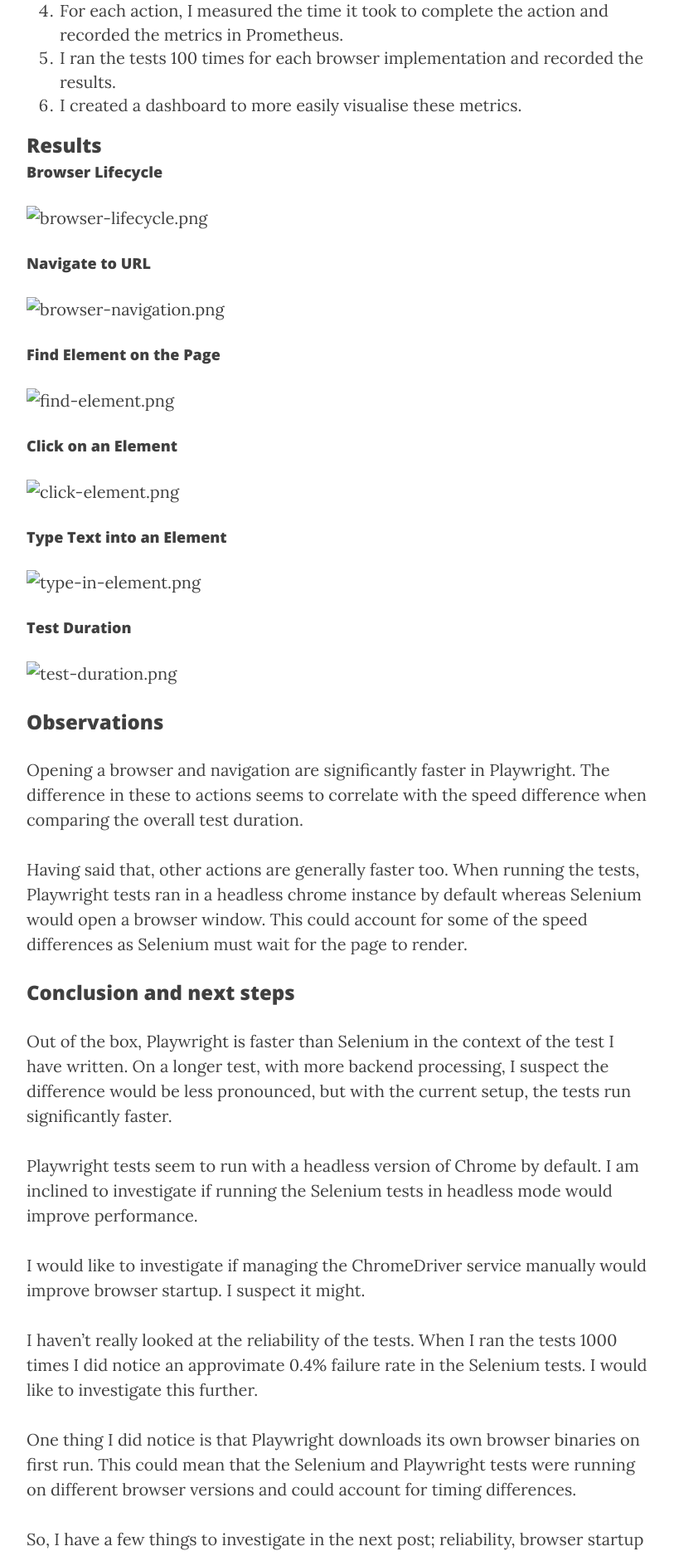
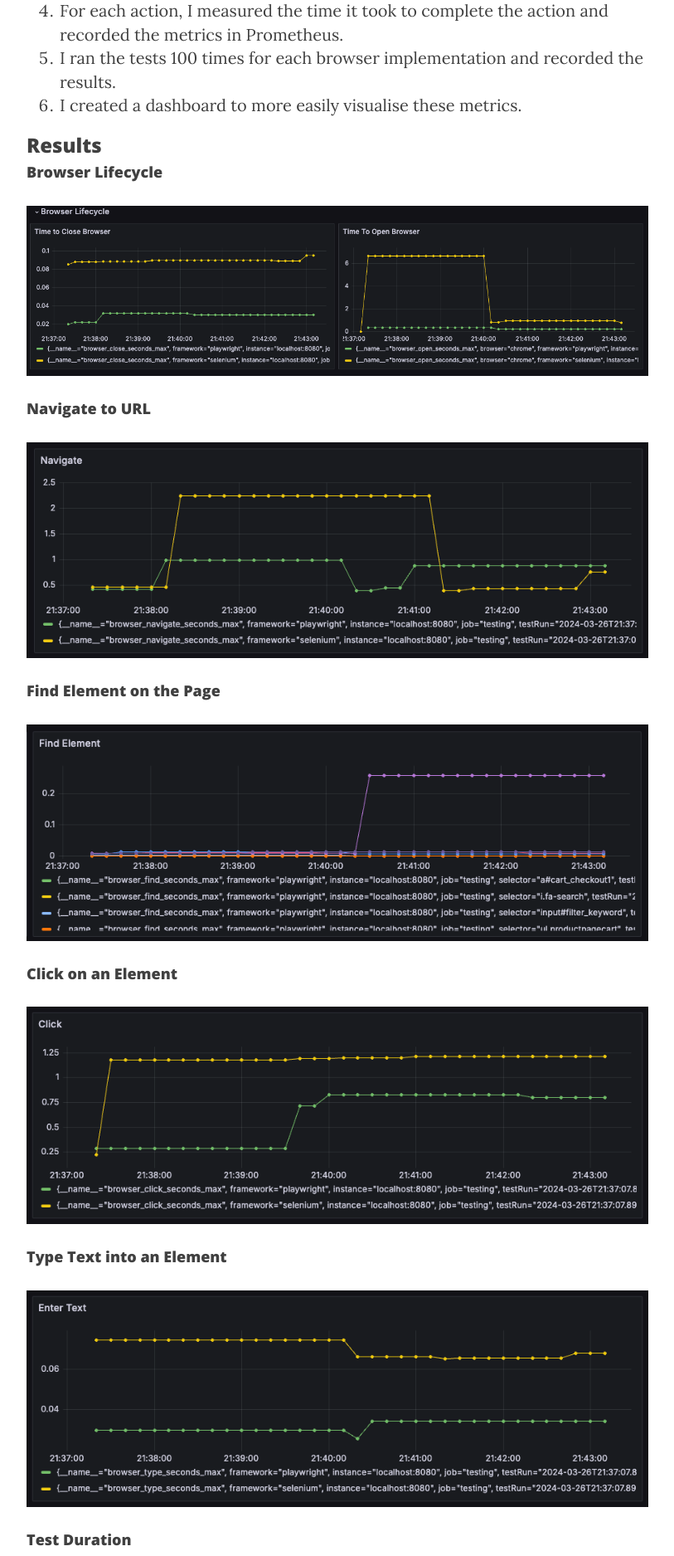
Before and after one commit to testworx/testworx.github.io, a Jekyll site: the page built from _posts/2024-03-26-benchmarking-selenium-and-playwright.markdown, in a window 1280 px wide. Shown: the part 1376-3251 px from the top of the page at 83% size, without its empty margins (233-1046 px from the left). Built offline with Jekyll 4.4.1, drawn with Linux system fonts in a browser that asks for light colours; nearby versions of some CDN libraries; comment, search, counter and statistics services are not loaded.

Commit message:
Updated image paths

```diff
--- a/_posts/2024-03-26-benchmarking-selenium-and-playwright.markdown
+++ b/_posts/2024-03-26-benchmarking-selenium-and-playwright.markdown
@@ -31,22 +31,22 @@ See the README for instructions on how to run the tests.
 
 ### Results
 #### Browser Lifecycle
-![browser-lifecycle.png](../img/2024/march/benchmarks-pt-1/browser-lifecycle.png)
+![browser-lifecycle.png](/img/2024/march/benchmarks-pt-1/browser-lifecycle.png)
 
 #### Navigate to URL
-![browser-navigation.png](../img/2024/march/benchmarks-pt-1/browser-navigation.png)
+![browser-navigation.png](/img/2024/march/benchmarks-pt-1/browser-navigation.png)
 
 #### Find Element on the Page
-![find-element.png](../img/2024/march/benchmarks-pt-1/find-element.png)
+![find-element.png](/img/2024/march/benchmarks-pt-1/find-element.png)
 
 #### Click on an Element
-![click-element.png](../img/2024/march/benchmarks-pt-1/click-element.png)
+![click-element.png](/img/2024/march/benchmarks-pt-1/click-element.png)
 
 #### Type Text into an Element
-![type-in-element.png](../img/2024/march/benchmarks-pt-1/type-in-element.png)
+![type-in-element.png](/img/2024/march/benchmarks-pt-1/type-in-element.png)
 
 #### Test Duration
-![test-duration.png](../img/2024/march/benchmarks-pt-1/test-duration.png)
+![test-duration.png](/img/2024/march/benchmarks-pt-1/test-duration.png)
 
 ### Observations
 Opening a browser and navigation are significantly faster in Playwright.  The difference in these to actions seems to
```
